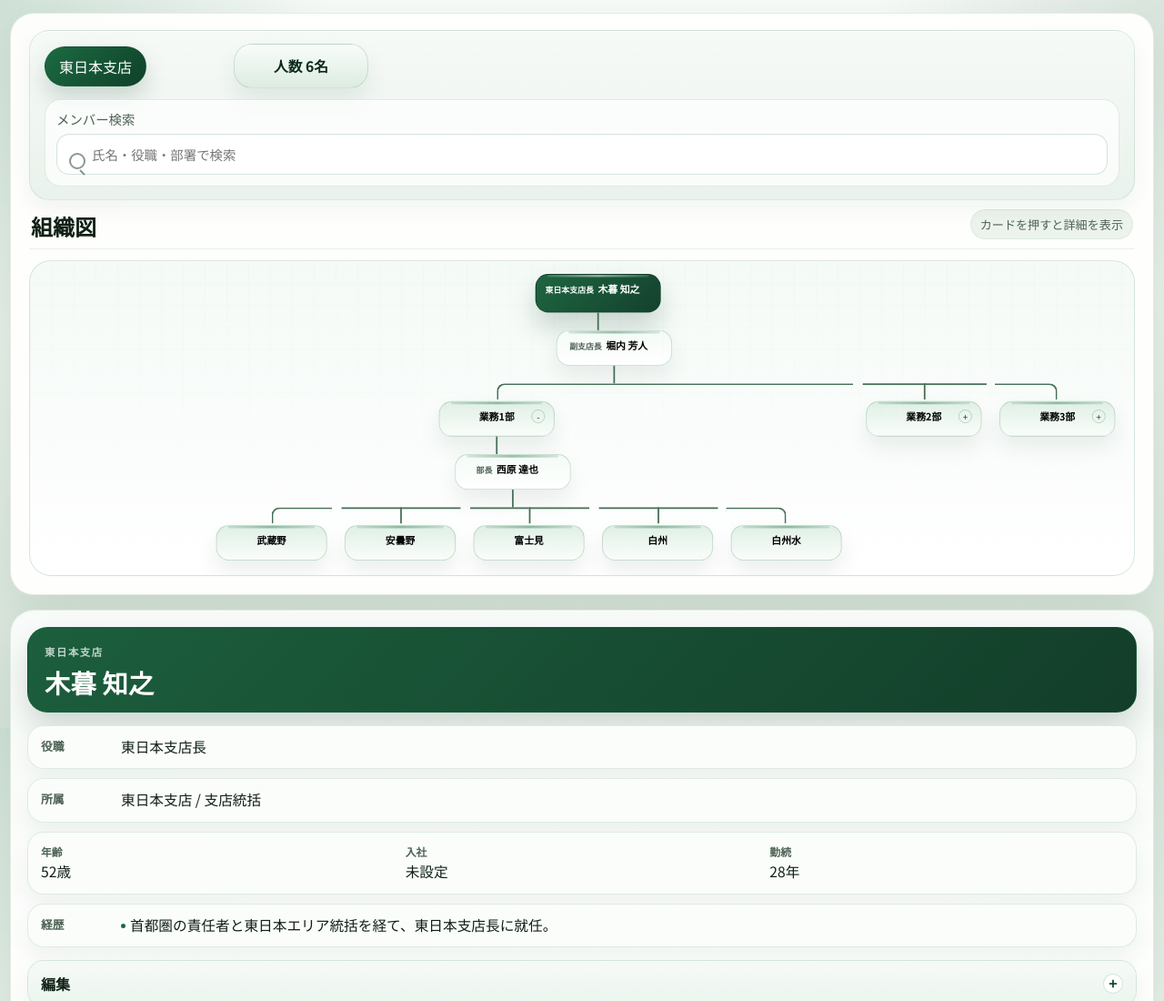
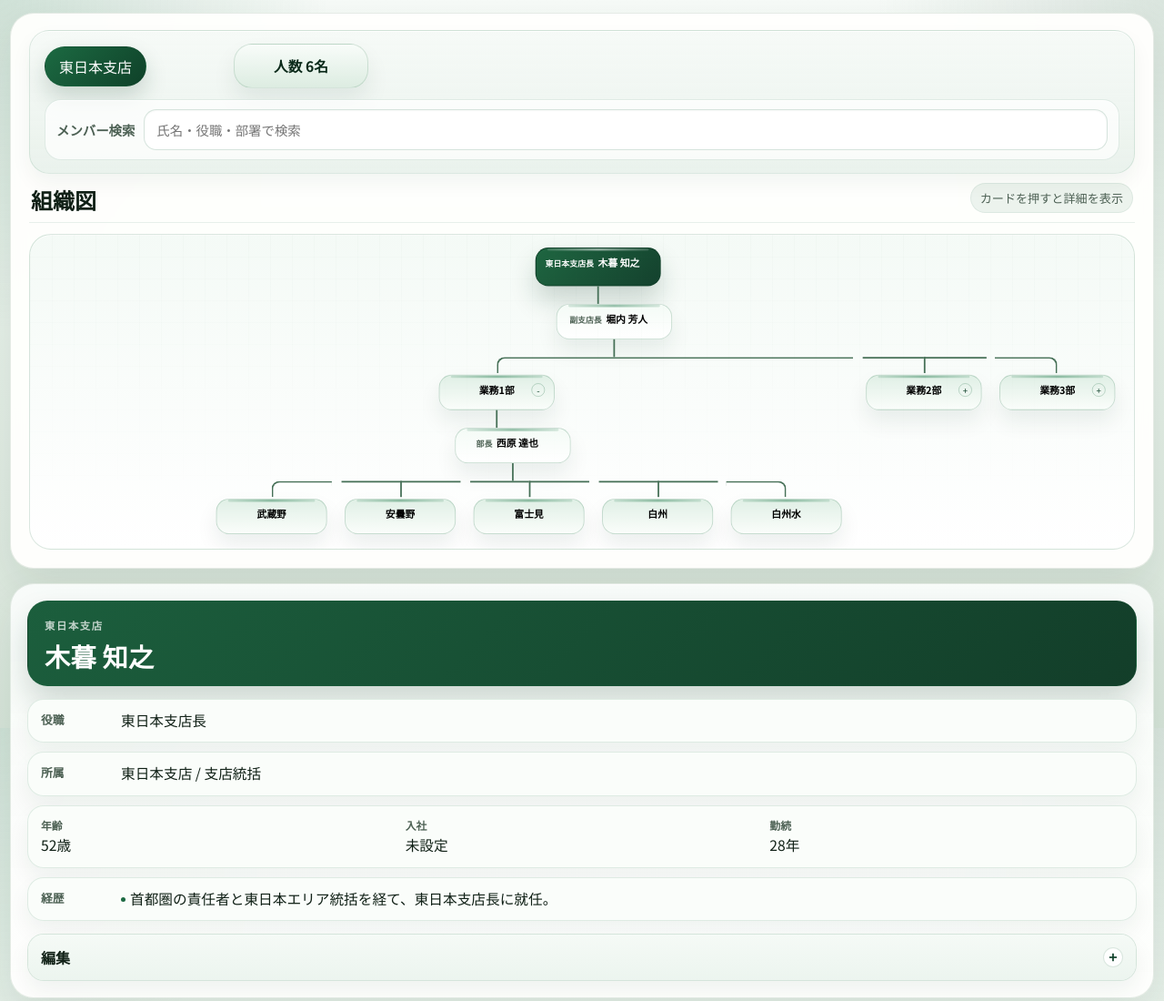
Before and after one commit to umeme522/east-japan-org-chart, a website: page index.html in a window 1280 px wide. Shown: the top 1100 px of the page at 91% size. Drawn offline with Linux system fonts and the light colour scheme; no server answers.

Commit message:
Align search label and input

```diff
--- a/styles.css
+++ b/styles.css
@@ -179,22 +179,29 @@ textarea {
 }
 
 .search-box {
-  position: relative;
   display: grid;
-  gap: 6px;
+  grid-template-columns: auto minmax(0, 1fr);
+  align-items: center;
+  column-gap: 10px;
   min-width: 0;
   color: var(--muted);
   font-size: 0.9rem;
-  padding: 10px 12px 12px;
+  padding: 10px 12px;
   border-radius: 18px;
   background: rgba(255, 255, 255, 0.72);
   border: 1px solid rgba(31, 106, 67, 0.12);
   box-shadow: inset 0 1px 0 rgba(255, 255, 255, 0.7);
 }
 
+.search-box span {
+  font-weight: 700;
+  white-space: nowrap;
+}
+
 .search-box input {
   width: 100%;
-  padding: 11px 13px 11px 38px;
+  min-width: 0;
+  padding: 11px 13px;
   border-radius: 14px;
   border: 1px solid rgba(31, 106, 67, 0.18);
   background: rgba(255, 255, 255, 0.96);
@@ -202,29 +209,11 @@ textarea {
 }
 
 .search-box::after {
-  content: "";
-  position: absolute;
-  left: 26px;
-  bottom: 18px;
-  width: 14px;
-  height: 14px;
-  border: 2px solid rgba(74, 97, 84, 0.65);
-  border-radius: 999px;
-  pointer-events: none;
+  display: none;
 }
 
 .search-box::before {
-  content: "";
-  position: absolute;
-  left: 38px;
-  bottom: 16px;
-  width: 7px;
-  height: 2px;
-  background: rgba(74, 97, 84, 0.65);
-  transform: rotate(45deg);
-  transform-origin: left center;
-  pointer-events: none;
-  z-index: 1;
+  display: none;
 }
 
 .search-box input:focus {
@@ -1051,6 +1040,15 @@ textarea {
     align-items: start;
   }
 
+  .search-box {
+    grid-template-columns: auto minmax(0, 1fr);
+    column-gap: 8px;
+  }
+
+  .search-box span {
+    font-size: 0.82rem;
+  }
+
   .panel-members .section-header h2 {
     white-space: nowrap;
     font-size: 1.32rem;
```
